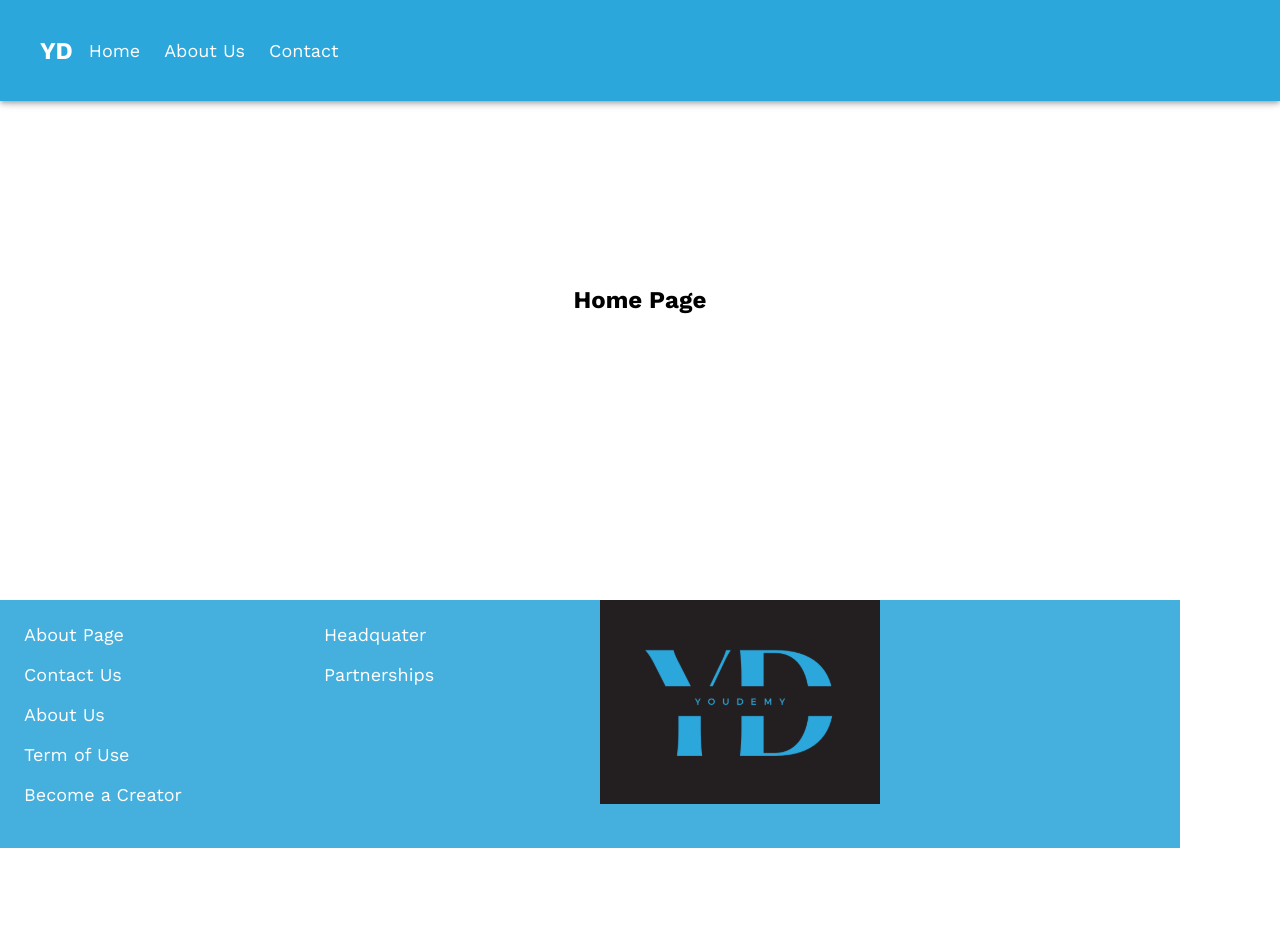
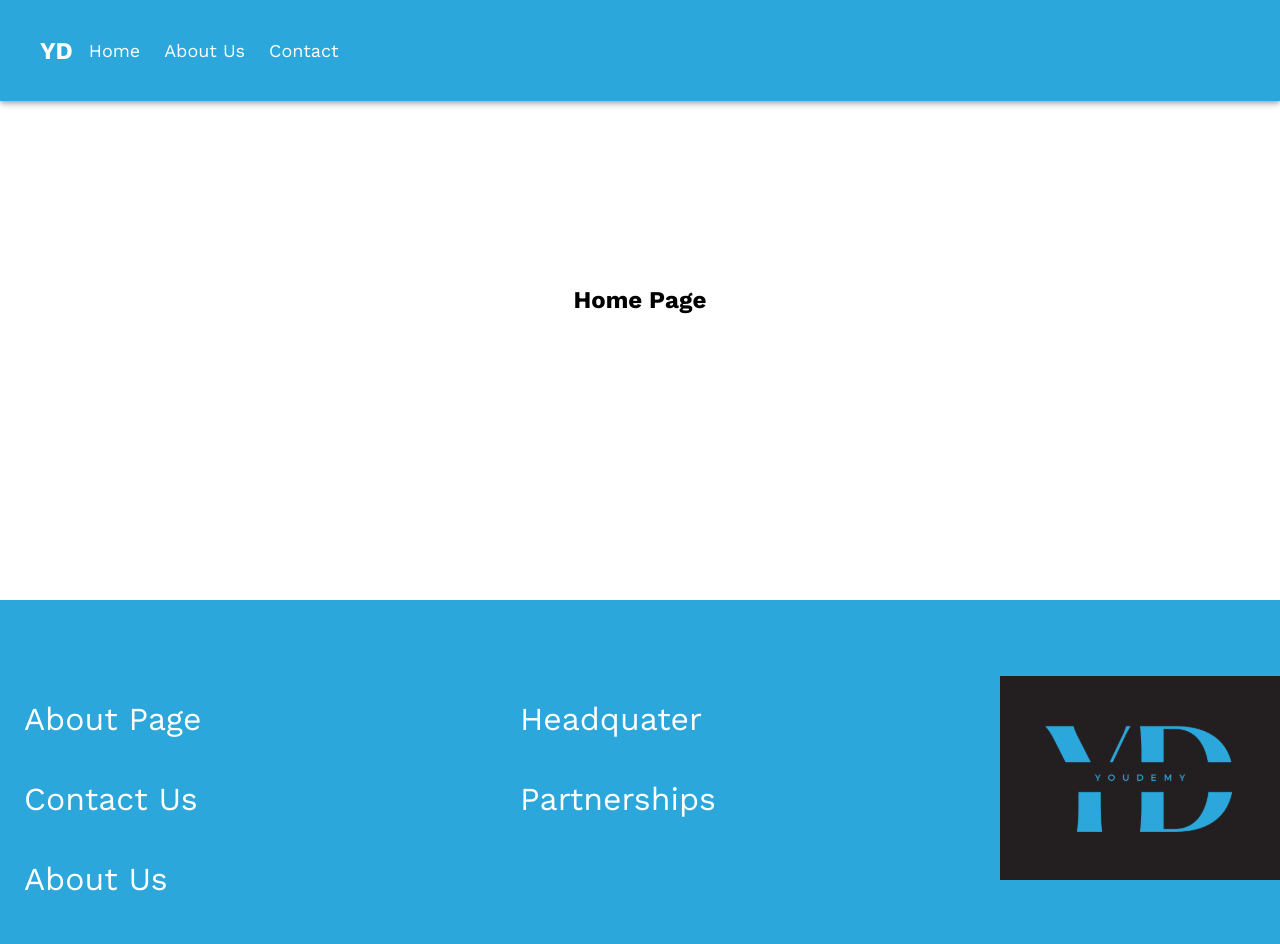
Before and after one commit to chingu-voyages/v40-bears-team-32, a Next.js app in the folder fe-youdemy/: page / in a window 1280 px wide. Shown: the top 944 px of the page. Before the commit the page ends 848 px from the top, so only its background shows below. Built offline with nearby package versions, Linux system fonts and the light colour scheme.

Commit message:
feat: add footer

```diff
--- a/fe-youdemy/components/footer/Footer.js
+++ b/fe-youdemy/components/footer/Footer.js
@@ -3,8 +3,8 @@ import Image from "next/image";
 import React, { useState } from "react";
 // import Logo from "./Logo";
 const MENU_LIST_1 = [
-  { text: "About Page", href: "/" },
-  { text: "Contact Us", href: "/contact-us" },
+  { text: "About Page", href: "/about" },
+  { text: "Contact Us", href: "/contact" },
   { text: "About Us", href: "/about-us" },
   { text: "Term of Use", href: "/term-of-use" },
   { text: "Become a Creator", href: "/become-a-creator" },
@@ -31,7 +31,7 @@ const Footer = () => {
             </Link>
           ))}
         </div>
-        <div>
+        <div className="footer__logo-container">
           <img src="YD1.svg" width={280} height={204} />
         </div>
       </div>
--- a/fe-youdemy/styles/Home.module.css
+++ b/fe-youdemy/styles/Home.module.css
@@ -10,15 +10,6 @@
   flex-direction: column;
   justify-content: center;
   align-items: center;
-}
-
-.footer {
-  display: flex;
-
-  justify-content: center;
-
-  align-items: center;
-  background-color: #2ba7dc;
 }
 
 .footer a {
--- a/fe-youdemy/styles/globals.css
+++ b/fe-youdemy/styles/globals.css
@@ -92,20 +92,32 @@ nav {
   }
 }
 
+.footer {
+  display: flex;
+  justify-content: center;
+  align-items: center;
+
+  height: 651px;
+  background-color: #2ba7dc;
+  width: 100vw;
+}
+
 .footer__inner-container {
   display: flex;
   flex-direction: row;
-  justify-content: start;
-  align-items: start;
+  justify-content: space-between;
+  /* align-items: start; */
 
-  margin-right: 100px;
-  background-color: #45b0de;
+  height: 500px;
+  width: 1400px;
+
+  background-color: #2ba7dc;
 }
 
 .footer__button-container {
   display: flex;
   flex-direction: column;
-  width: 200px;
+  width: 300px;
 
   align-items: start;
   padding: 24px;
@@ -114,10 +126,18 @@ nav {
 }
 
 .footer__button {
-  font-size: 18px;
+  font-size: 32px;
   font-weight: normal;
 
-  width: 200px;
+  width: 320px;
   height: 40px;
   color: #ffffff;
+  margin-bottom: 40px;
+
+  cursor: pointer;
 }
+
+.footer__logo-container {
+  height: 1em;
+  margin-left: 0.5rem;
+}
```
